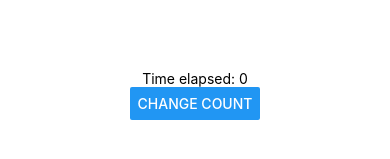
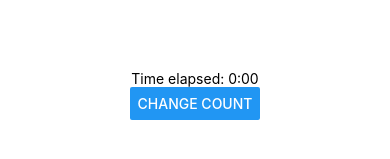
Before and after one commit to awconnect/ClikStop, a React Native app: screen / in a window 390 px wide. Shown: the part 327-486 px from the top of the page. Built offline with nearby package versions, Linux system fonts and the light colour scheme.

Commit message:
changed ms to s

```diff
--- a/App.js
+++ b/App.js
@@ -17,10 +17,16 @@ export default function App() {
     setStarted(!started);
   }
 
+  function millisToMinutesAndSeconds(millis) {
+    var minutes = Math.floor(millis / 60000);
+    var seconds = ((millis % 60000) / 1000).toFixed(0);
+    return minutes + ":" + (seconds < 10 ? '0' : '') + seconds;
+  }
+
   if (!started) {
     return(
       <View style={styles.container}>
-        <Text>Time elapsed: {time}</Text>
+        <Text>Time elapsed: {millisToMinutesAndSeconds(time)}</Text>
         <Button title='change count' onPress={handleChange}/>
         <StatusBar style="auto" />
       </View>
@@ -43,8 +49,8 @@ function StopWatch() {
   const [second, setSecond] = useState(0);
   useEffect(() => {
     const interval = setInterval(() => {
-      setSecond(second => second + 1);
-    }, 1000);
+      setSecond(second => second + 0.01);
+    }, 1);
     return () => {
       clearInterval(interval);
     }
```
